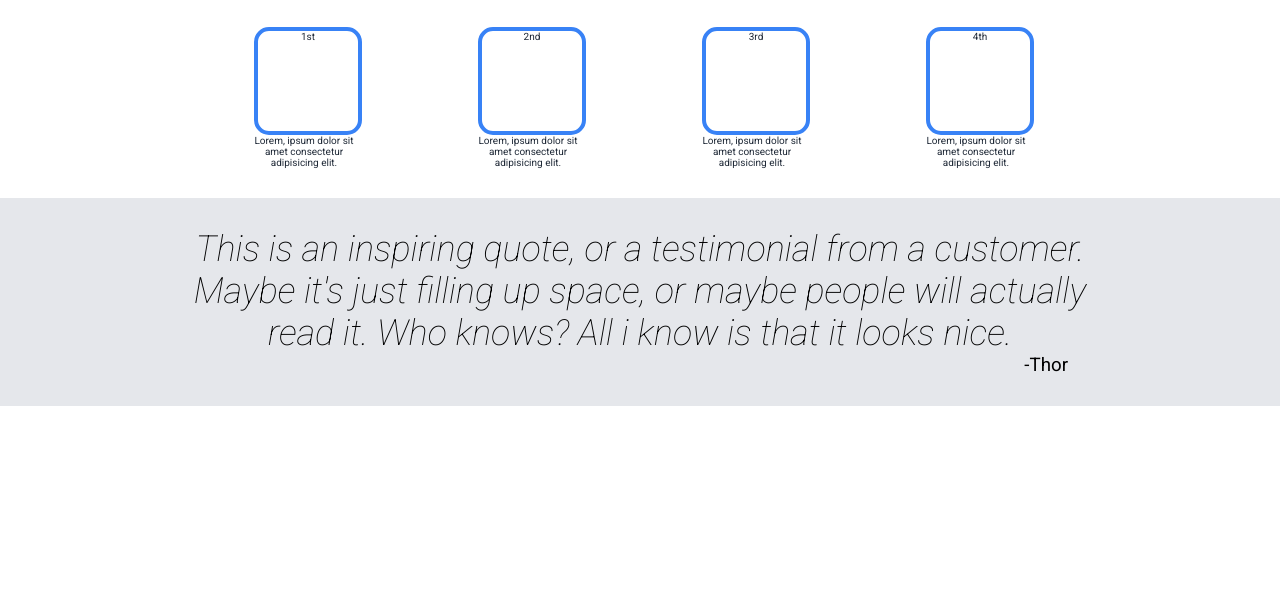
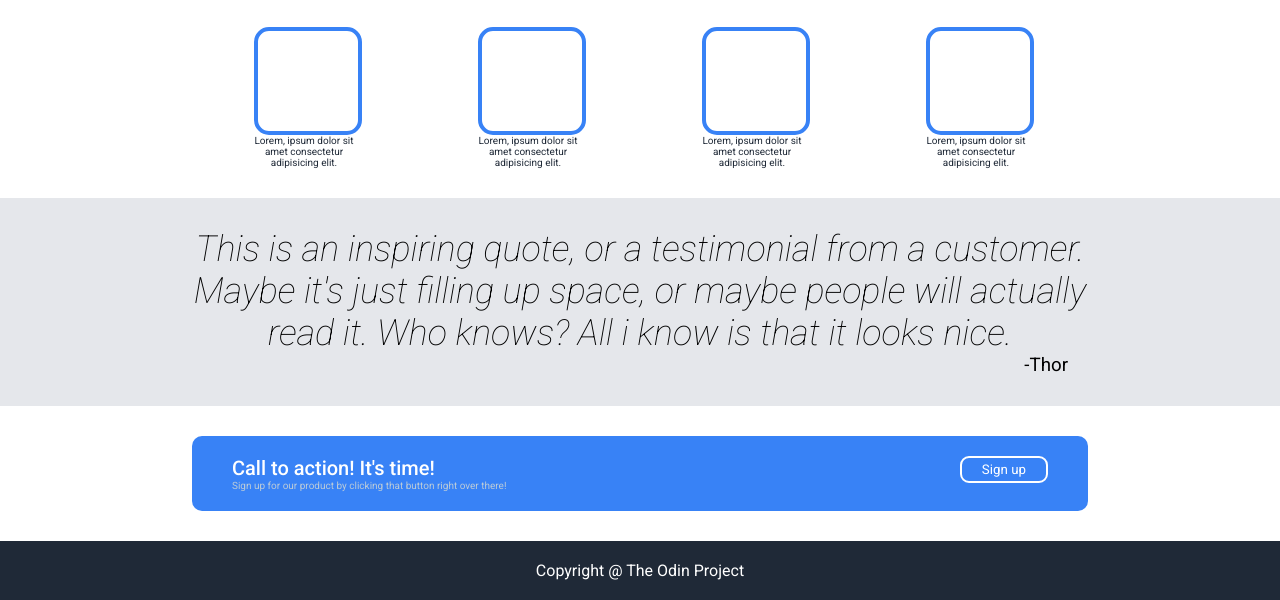
Before and after one commit to ZaidAhmadWeb/portfolio-website1, a plain HTML site: page index.html in a window 1280 px wide. Shown: the part 428-1028 px from the top of the page. Before the commit the page ends 834 px from the top, so only its background shows below. Drawn offline with Linux system fonts and the light colour scheme.

Commit message:
project completed
added the call to action code and fotter code html and also css to the project

and the project is completed

```diff
--- a/index.html
+++ b/index.html
@@ -47,19 +47,19 @@
         <h1 class="infohead">Some rendom information</h1>
         <div class="frames">
           <div class="frameselement">
-            <div class="frameitem">1st</div>
+            <div class="frameitem"></div>
             <p>Lorem, ipsum dolor sit amet consectetur adipisicing elit.</p>
           </div>
           <div class="frameselement">
-            <div class="frameitem">2nd</div>
+            <div class="frameitem"></div>
             <p>Lorem, ipsum dolor sit amet consectetur adipisicing elit.</p>
           </div>
           <div class="frameselement">
-            <div class="frameitem">3rd</div>
+            <div class="frameitem"></div>
             <p>Lorem, ipsum dolor sit amet consectetur adipisicing elit.</p>
           </div>
           <div class="frameselement">
-            <div class="frameitem">4th</div>
+            <div class="frameitem"></div>
             <p>Lorem, ipsum dolor sit amet consectetur adipisicing elit.</p>
           </div>
         </div>
@@ -75,7 +75,18 @@
       </div>
 
       <div class="calltoaction">
-
+        <div class="actioncont">
+          <div>
+            <h3>Call to action! It's time!</h3>
+            <p>Sign up for our product by clicking that button right over there!</p>
+          </div>
+          <div>
+            <button class="buttonB">Sign up</button>
+          </div>
+        </div>
+      </div>
+      <div class="fotter">
+        <p>Copyright @ The Odin Project</p>
       </div>
     </div>
   </body>
--- a/indexstyle.css
+++ b/indexstyle.css
@@ -143,3 +143,46 @@
   text-align: end;
   margin-right: 20px;
 }
+
+.calltoaction{
+  padding-top: 30px;
+  padding-bottom: 30px;
+  background-color: white;
+}
+
+.actioncont{
+  background-color: #3882f6;
+  color: white;
+  margin-left: 15%;
+  margin-right: 15%;
+  border-radius: 10px;
+  padding: 20px 40px 20px 40px;
+  display: flex;
+  justify-content: space-between;
+}
+
+.actioncont h3{
+  font-size: 20px;
+  font-weight: 500;
+}
+
+.fotter{
+  padding-top: 20px;
+  padding-bottom: 20px;
+  text-align: center;
+  color: white;
+}
+
+.actioncont p{
+  font-size: 10px;
+  color: rgb(187, 203, 216);
+}
+
+.buttonB{
+  width: fit-content;
+  padding: 4px 20px 4px 20px;
+  background-color: #3882f6;
+  border: 2px solid white;
+  border-radius: 9px;
+  color: white;
+}
```
